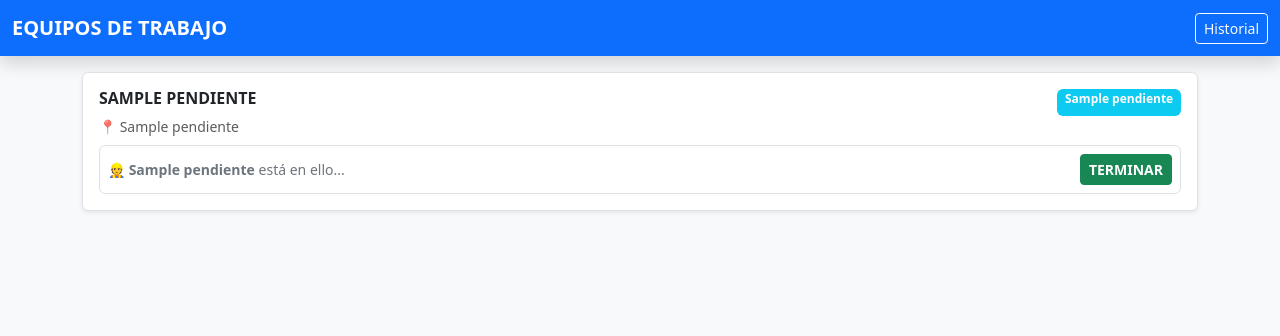
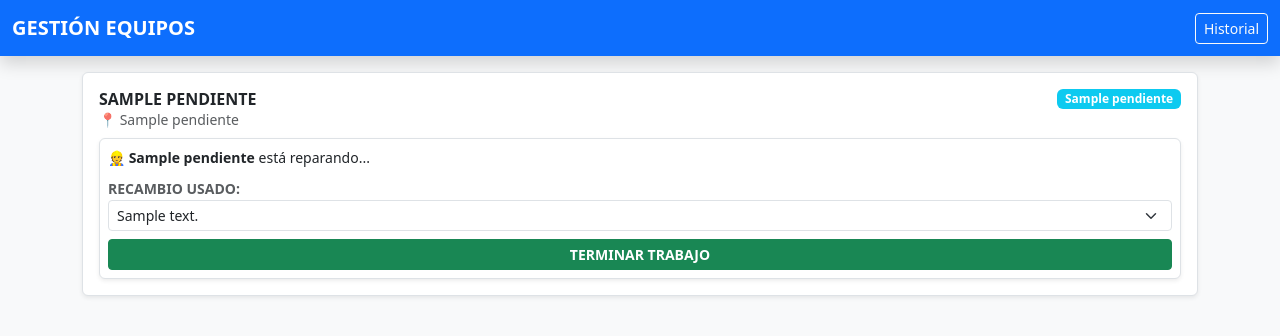
Before and after one commit to manin1985/mantenimiento-app, a Python web app: template templates/index.html in a window 1280 px wide. Shown: the top 336 px of the page. Run offline with Jinja, Linux system fonts and the light colour scheme; the template is opened without the code that fills it: most values are stand-ins (such as "Sample title", 1, 10 or a date in 2020).

Commit message:
Update index.html

```diff
--- a/templates/index.html
+++ b/templates/index.html
@@ -10,12 +10,12 @@
         .prio-Alta { border-left: 10px solid #dc3545 !important; }
         .prio-Media { border-left: 10px solid #ffc107 !important; }
         .prio-Baja { border-left: 10px solid #0dcaf0 !important; }
-        .en-proceso { opacity: 0.8; background-color: #f8f9fa !important; border-left: 10px solid #6c757d !important; }
+        .en-proceso { background-color: #fff3cd !important; border-left: 10px solid #fd7e14 !important; }
     </style>
 </head>
 <body class="bg-light">
     <nav class="navbar navbar-dark bg-primary mb-3 shadow">
-        <div class="container-fluid"><span class="navbar-brand fw-bold">EQUIPOS DE TRABAJO</span>
+        <div class="container-fluid"><span class="navbar-brand fw-bold">GESTIÓN EQUIPOS</span>
         <a href="/historial" class="btn btn-outline-light btn-sm">Historial</a></div>
     </nav>
     <div class="container">
@@ -23,22 +23,28 @@
             {% if pendientes %}
                 {% for p in pendientes %}
                 <div class="list-group-item shadow-sm mb-3 rounded p-3 {% if p[3] == 'En Proceso' %}en-proceso{% else %}prio-{{ p[6] }}{% endif %}">
-                    <div class="d-flex justify-content-between">
-                        <h6 class="text-uppercase fw-bold">{{ p[1] }}</h6>
+                    <div class="d-flex justify-content-between align-items-center">
+                        <h6 class="text-uppercase fw-bold mb-0">{{ p[1] }}</h6>
                         <span class="badge {% if p[6]=='Alta' %}bg-danger{% elif p[6]=='Media' %}bg-warning text-dark{% else %}bg-info{% endif %}">{{ p[6] }}</span>
                     </div>
                     <p class="text-muted small mb-2">📍 {{ p[2] }}</p>
 
                     {% if p[3] == 'Pendiente' %}
-                        <form action="/asignar/{{ p[0] }}" method="POST" class="d-flex gap-2">
+                        <form action="/asignar/{{ p[0] }}" method="POST" class="d-flex gap-2 mt-2">
                             <input type="text" name="operario" class="form-control form-control-sm" placeholder="Tu nombre" required>
                             <button type="submit" class="btn btn-primary btn-sm fw-bold">¡VOY YO!</button>
                         </form>
                     {% else %}
-                        <div class="d-flex justify-content-between align-items-center bg-white p-2 rounded border">
-                            <span class="small text-secondary">👷 <b>{{ p[5] }}</b> está en ello...</span>
+                        <div class="bg-white p-2 rounded border shadow-sm">
+                            <p class="small mb-2">👷 <b>{{ p[5] }}</b> está reparando...</p>
                             <form action="/completar/{{ p[0] }}" method="POST">
-                                <button type="submit" class="btn btn-success btn-sm fw-bold">TERMINAR</button>
+                                <label class="small fw-bold text-muted">RECAMBIO USADO:</label>
+                                <select name="recambio" class="form-select form-select-sm mb-2" required>
+                                    {% for r in recambios %}
+                                    <option value="{{ r }}">{{ r }}</option>
+                                    {% endfor %}
+                                </select>
+                                <button type="submit" class="btn btn-success btn-sm w-100 fw-bold">TERMINAR TRABAJO</button>
                             </form>
                         </div>
                     {% endif %}
```
